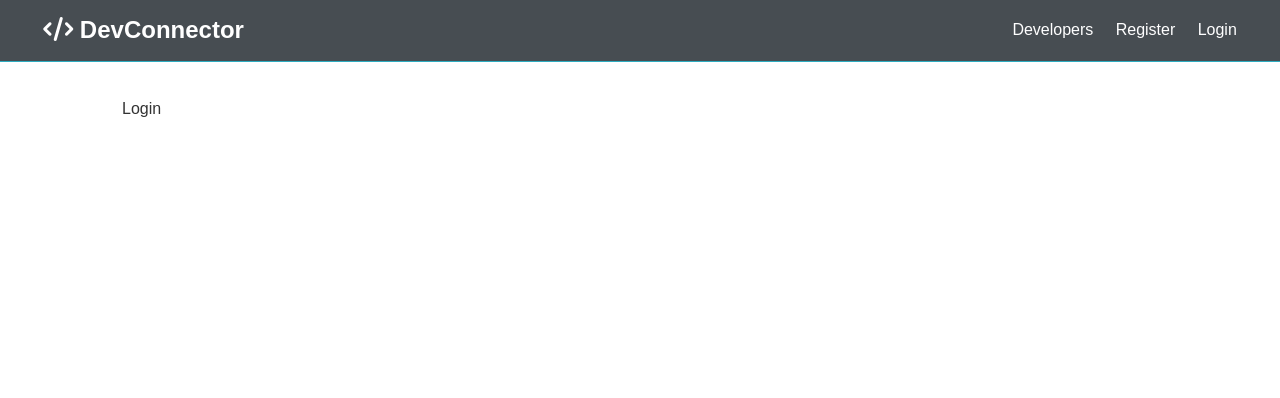
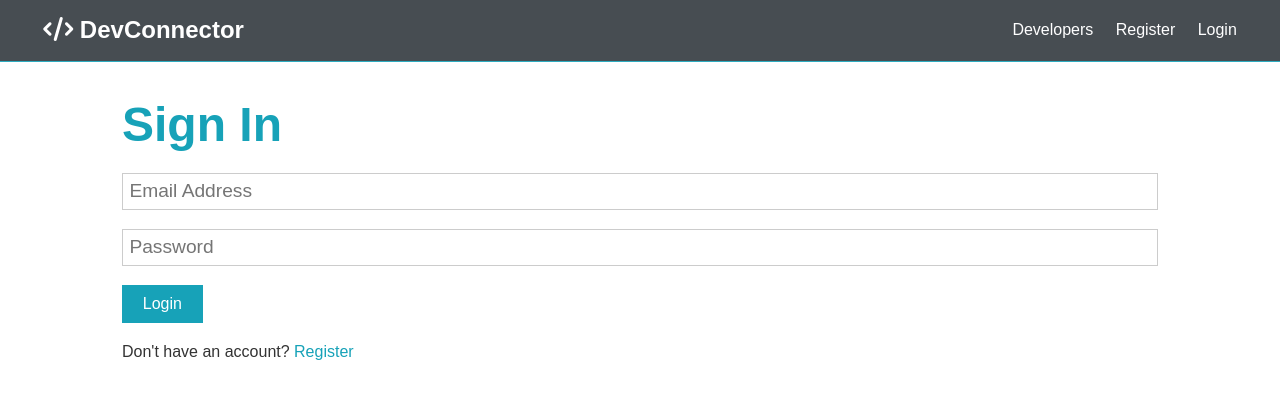
Before and after one commit to jgutschon/DevConnector, a React (Create React App) app in the folder client/: page /login in a window 1280 px wide. Shown: the top 398 px of the page. Built offline with nearby package versions, Linux system fonts and the light colour scheme.

Commit message:
login page and form (#9)
* add login page form

* fix formdata object

* fix link and header text

```diff
--- a/client/src/components/auth/Login.js
+++ b/client/src/components/auth/Login.js
@@ -1,7 +1,72 @@
-import React, { Fragment } from 'react';
+import React, { Fragment, useState } from 'react';
+import { Link } from 'react-router-dom';
+import axios from 'axios';
 
 const Login = () => {
-  return <Fragment>Login</Fragment>;
+  const [formData, setFormData] = useState({
+    email: '',
+    password: '',
+  });
+
+  const { email, password } = formData;
+
+  const onChange = (event) =>
+    setFormData({ ...formData, [event.target.name]: event.target.value });
+
+  const onSubmit = async (event) => {
+    event.preventDefault();
+    const user = {
+      email,
+      password,
+    };
+
+    try {
+      const config = {
+        headers: {
+          'Content-Type': 'application/json',
+        },
+      };
+
+      const body = JSON.stringify(user);
+      const res = await axios.post('/api/auth', body, config);
+
+      console.log(res.data);
+    } catch (err) {
+      console.error(err.response.data);
+    }
+  };
+
+  return (
+    <Fragment>
+      <h1 className="large text-primary">Sign In</h1>
+      <form className="form" onSubmit={(event) => onSubmit(event)}>
+        <div className="form-group">
+          <input
+            type="email"
+            placeholder="Email Address"
+            name="email"
+            value={email}
+            onChange={(event) => onChange(event)}
+            required
+          />
+        </div>
+        <div className="form-group">
+          <input
+            type="password"
+            placeholder="Password"
+            name="password"
+            value={password}
+            onChange={(event) => onChange(event)}
+            required
+          />
+        </div>
+        <input type="submit" className="btn btn-primary" value="Login" />
+      </form>
+      <p className="my-1">
+        Don't have an account? <Link to="/register">Register</Link>
+      </p>
+    </Fragment>
+  );
 };
 
 export default Login;
```
